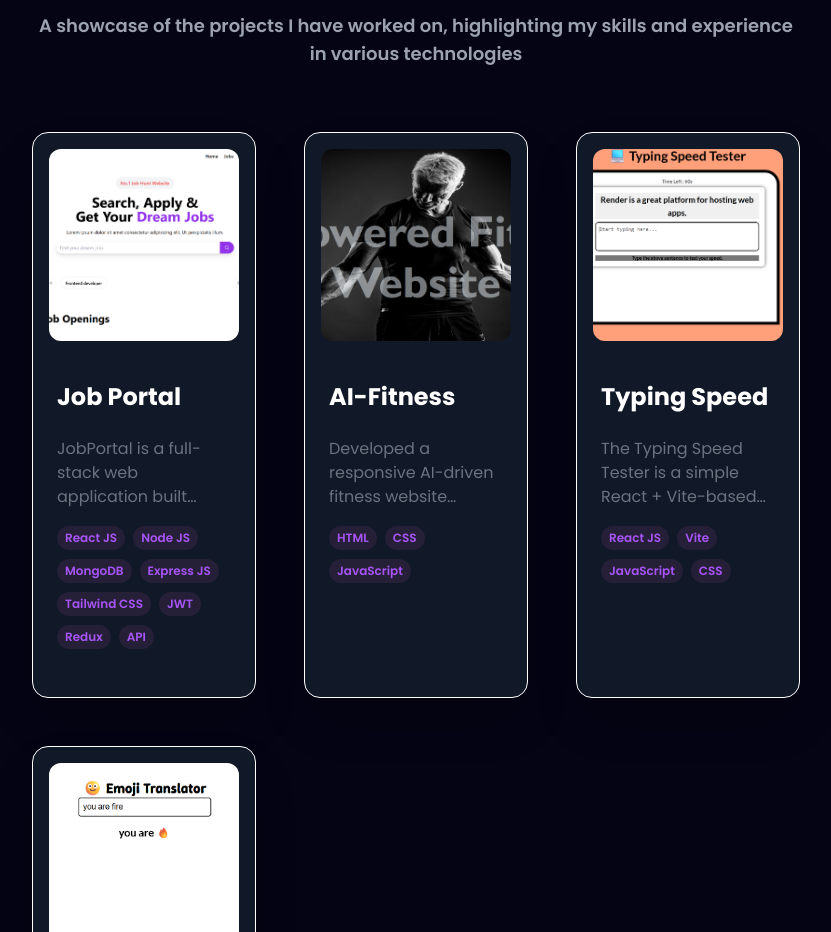
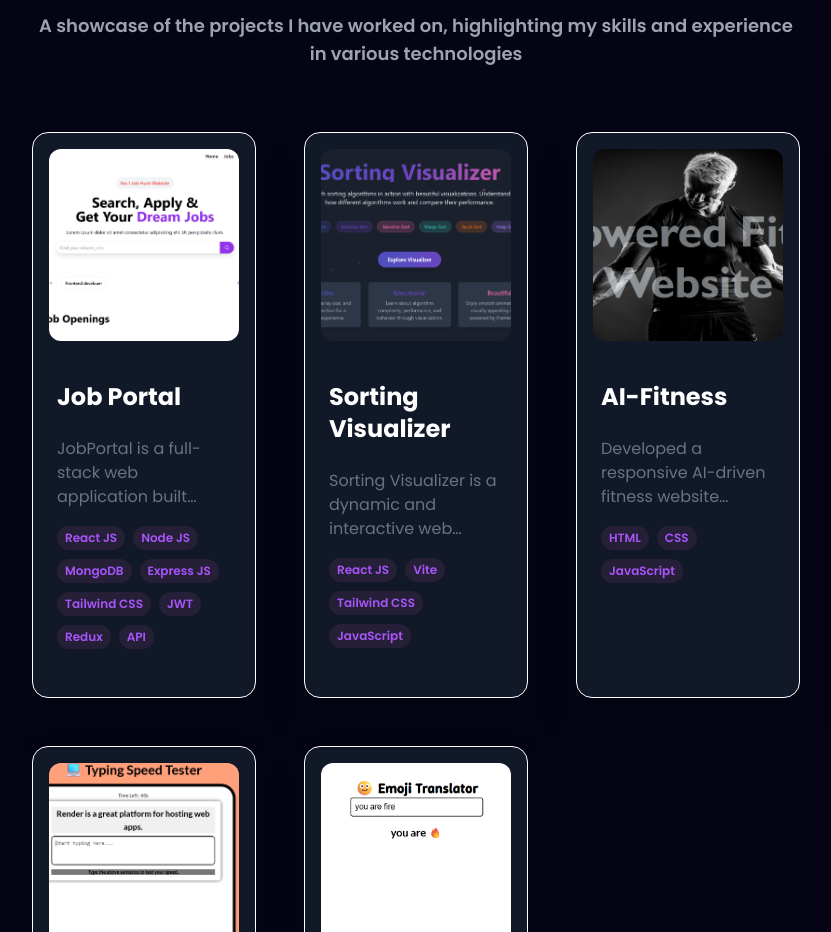
Before and after one commit to Ravi38714/Ravi-Portfolio, a React (Vite) app: page / in a window 1280 px wide. Shown: the part 2280-3212 px from the top of the page, without its empty margins (224-1055 px from the left). Built offline with nearby package versions, Linux system fonts and the light colour scheme.

Commit message:
sorting visual

```diff
--- a/src/constants.js
+++ b/src/constants.js
@@ -36,6 +36,7 @@ import Job_portal from './assets/work_logo/Job-Portal.png';
 import AI_Fitness from './assets/work_logo/AI-Fitness.png';
 import Typing_Speed from './assets/work_logo/Typing_Speed.png';
 import Emoji_Translator from './assets/work_logo/Emoji_Translator.png';
+import Sorting_Visualizer from './assets/work_logo/Sorting_Visualizer.png';
 
 
 export const SkillsInfo = [
@@ -182,6 +183,16 @@ export const SkillsInfo = [
     },
     {
       id: 1,
+      title: "Sorting Visualizer",
+      description:
+        "Sorting Visualizer is a dynamic and interactive web application that demonstrates how various sorting algorithms work through real-time animations. The goal of the project is to help learners and developers understand the inner workings of algorithms like Bubble Sort, Selection Sort, Insertion Sort, and more by visually representing the sorting process in an engaging way.",
+      image: Sorting_Visualizer,
+      tags: ["React JS", "Vite", "Tailwind CSS", "JavaScript"],
+      github: "https://github.com/Ravi38714/Sorting-Visualizer",
+      webapp: "https://sorting-visualizer-omega-neon.vercel.app/",
+    },
+    {
+      id: 2,
       title: "AI-Fitness",
       description:
         "Developed a responsive AI-driven fitness website featuring a real-time chatbot, voice assistant for coaching, and dynamic workout plans using DOM manipulation. Enhanced user experience with performance optimizations like lazy loading and asynchronous API calls.",
@@ -191,7 +202,7 @@ export const SkillsInfo = [
       webapp: "https://ai-fitness-91dg.onrender.com/",
     },
     {
-      id: 2,
+      id: 3,
       title: "Typing Speed",
       description:
         "The Typing Speed Tester is a simple React + Vite-based web application that helps users test and improve their typing speed and accuracy. It features a real-time timer, dynamic sentence highlighting for correct/incorrect characters, and calculates words per minute (WPM), accuracy percentage, and total time taken.",
@@ -201,7 +212,7 @@ export const SkillsInfo = [
       webapp: "https://typing-speed-bgk0.onrender.com/",
     },
     {
-      id: 3,
+      id: 4,
       title: "Emoji Translator",
       description:
         "Emoji-Tran is a fun and interactive web application built using React that translates text-based expressions into meaningful emojis. The aim of the project is to provide an engaging way for users to express their thoughts visually, bridging communication gaps and making conversations more expressive.",
```
Also changed, not shown: src/assets/work_logo/Sorting_Visualizer.png (added).
